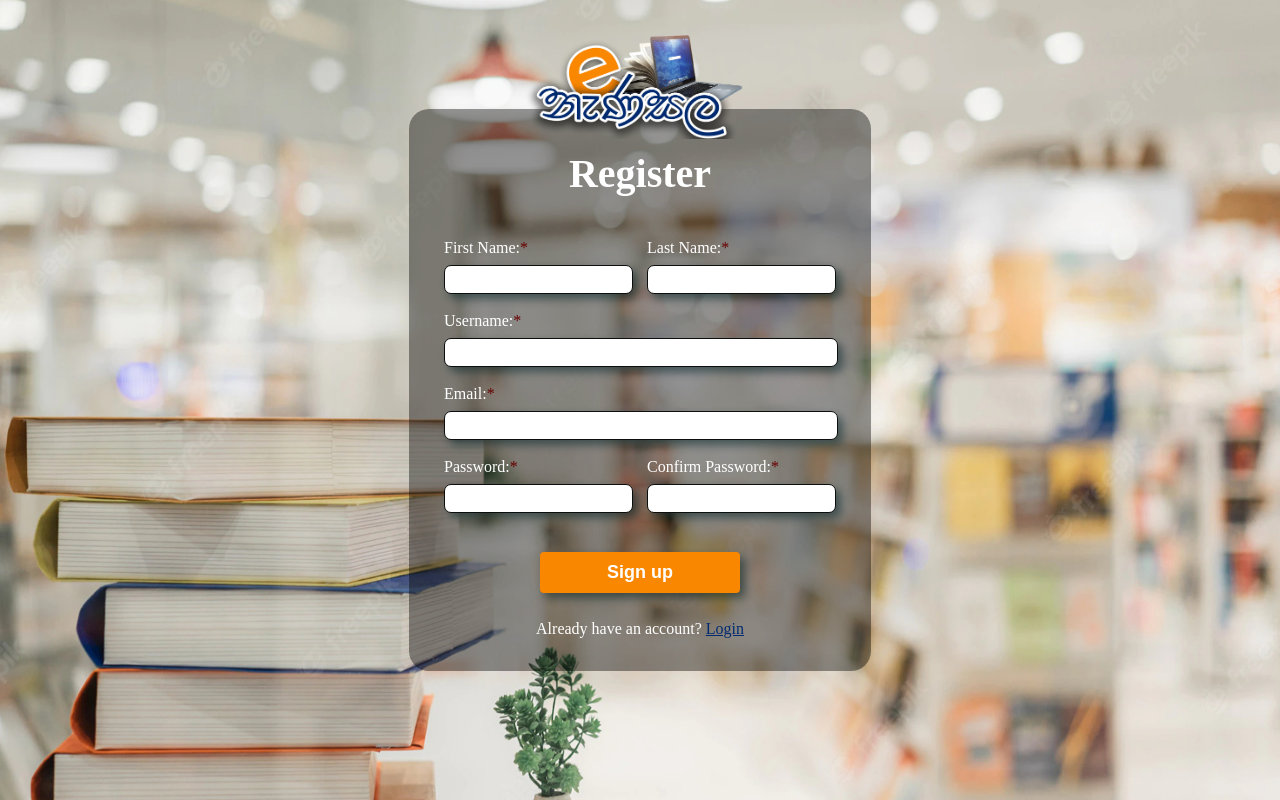
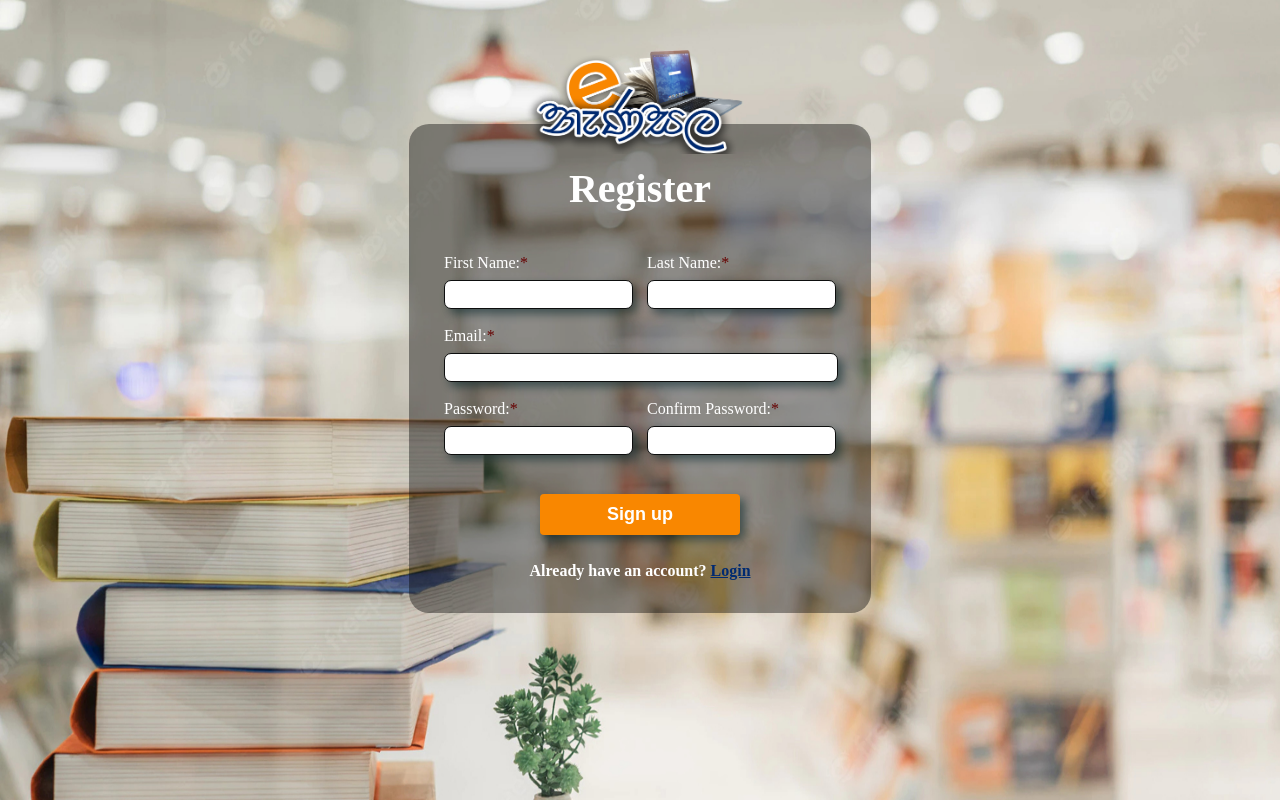
Before and after one commit to SandupaAbeywardana/Library-Management-System, a PHP site: page /html/register.html in a window 1280 px wide. Run offline with PHP 8.4, Linux system fonts and the light colour scheme.

Commit message:
removed username

```diff
--- a/css/register.css
+++ b/css/register.css
@@ -22,7 +22,7 @@ body
 }
 
 #logodiv{
-    margin-top: 35px;
+    margin-top: 50px;
     display: flex;
     justify-content: center;
     align-items: center;
@@ -56,12 +56,13 @@ body
     margin-bottom: 8px;
 }
 
-#regForm p{
+#regForm h5{
     text-align: center;
     margin: 0;
+    font-size: 16px;
 }
 
-#regForm p a{
+#regForm h5 a{
     text-decoration: none;
     text-decoration: underline;
     color: #002a70;
--- a/html/register.html
+++ b/html/register.html
@@ -34,11 +34,11 @@
 
             <br>
 
-            <label for="uName">Username:<span class="required">*</span></label>
+            <!--<label for="uName">Username:<span class="required">*</span></label>
             <br>
             <input type="text" id="uName" required minlength="8">
 
-            <br>
+            <br>-->
 
             <label for="email">Email:<span class="required">*</span></label>
             <br>
@@ -62,7 +62,7 @@
 
             <div id="btndiv"><button type="submit" id="submitbtn">Sign up</button></div>
             <br>
-            <p>Already have an account? <a href="login.html">Login</a></p>
+            <h5>Already have an account? <a href="login.html">Login</a></h5>
         </form>
     </section>
 </body>
```
